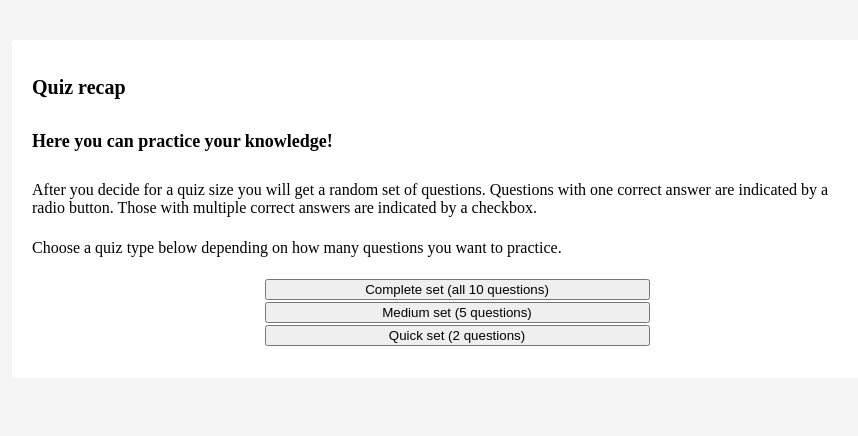
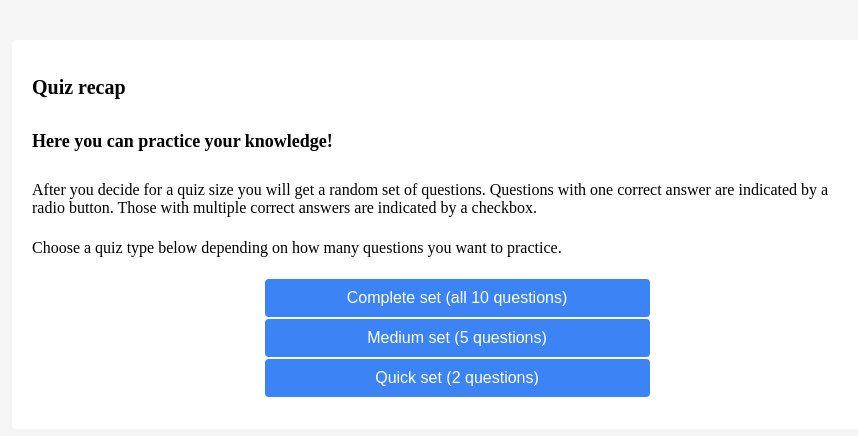
Before and after one commit to openHPI/quiz-recap, a React (Vite) app: page / in a window 1280 px wide. Shown: the top 436 px of the page, without its empty margins (203-1061 px from the left). Built offline with nearby package versions, Linux system fonts and the light colour scheme.

Commit message:
Migrate Button styles

```diff
--- /dev/null
+++ b/src/components/Button.module.scss
@@ -0,0 +1,46 @@
+@use '../variables.scss';
+
+.button {
+  border-radius: 4px;
+  padding: 8px;
+  color: white;
+  border: none;
+  font-size: 16px;
+  line-height: 22px;
+
+  &.primary {
+    background-color: variables.$primary;
+    &:hover,
+    &:focus,
+    &:active {
+      background-color: variables.$primary-dark;
+    }
+  }
+
+  &.neutral {
+    background-color: variables.$neutral;
+    &:hover,
+    &:focus,
+    &:active {
+      background-color: variables.$neutral-dark;
+    }
+  }
+
+  &.success {
+    background-color: variables.$success;
+    &:hover,
+    &:focus,
+    &:active {
+      background-color: variables.$success-dark;
+    }
+  }
+
+  &.danger {
+    background-color: variables.$danger;
+    &:hover,
+    &:focus,
+    &:active {
+      background-color: variables.$danger-dark;
+    }
+  }
+}
--- a/src/components/Button.tsx
+++ b/src/components/Button.tsx
@@ -1,3 +1,5 @@
+import styles from './Button.module.scss';
+
 const Button = ({
   text,
   onClickAction,
@@ -12,23 +14,15 @@ const Button = ({
   additionalClasses?: string;
 }) => {
   const classesBasedOnType = {
-    primary:
-      'qr-bg-primary hover:qr-bg-primary-dark focus:qr-bg-primary-dark active:qr-bg-primary-dark ',
-    neutral:
-      'qr-bg-neutral hover:qr-bg-neutral-dark focus:qr-bg-neutral-dark active:qr-bg-neutral-dark ',
-    success:
-      'qr-bg-success hover:qr-bg-success-dark focus:qr-bg-success-dark active:qr-bg-success-dark ',
-    danger:
-      'qr-bg-danger hover:qr-bg-danger-dark focus:qr-bg-danger-dark active:qr-bg-danger-dark ',
+    primary: styles.primary,
+    neutral: styles.neutral,
+    success: styles.success,
+    danger: styles.danger,
   };
   return (
     <button
       type={type}
-      className={
-        'qr-rounded qr-p-2 qr-text-white ' +
-        classesBasedOnType[style] +
-        additionalClasses
-      }
+      className={`${styles.button} + ${classesBasedOnType[style]} + ${additionalClasses}`}
       onClick={() => {
         onClickAction && onClickAction();
       }}
```
